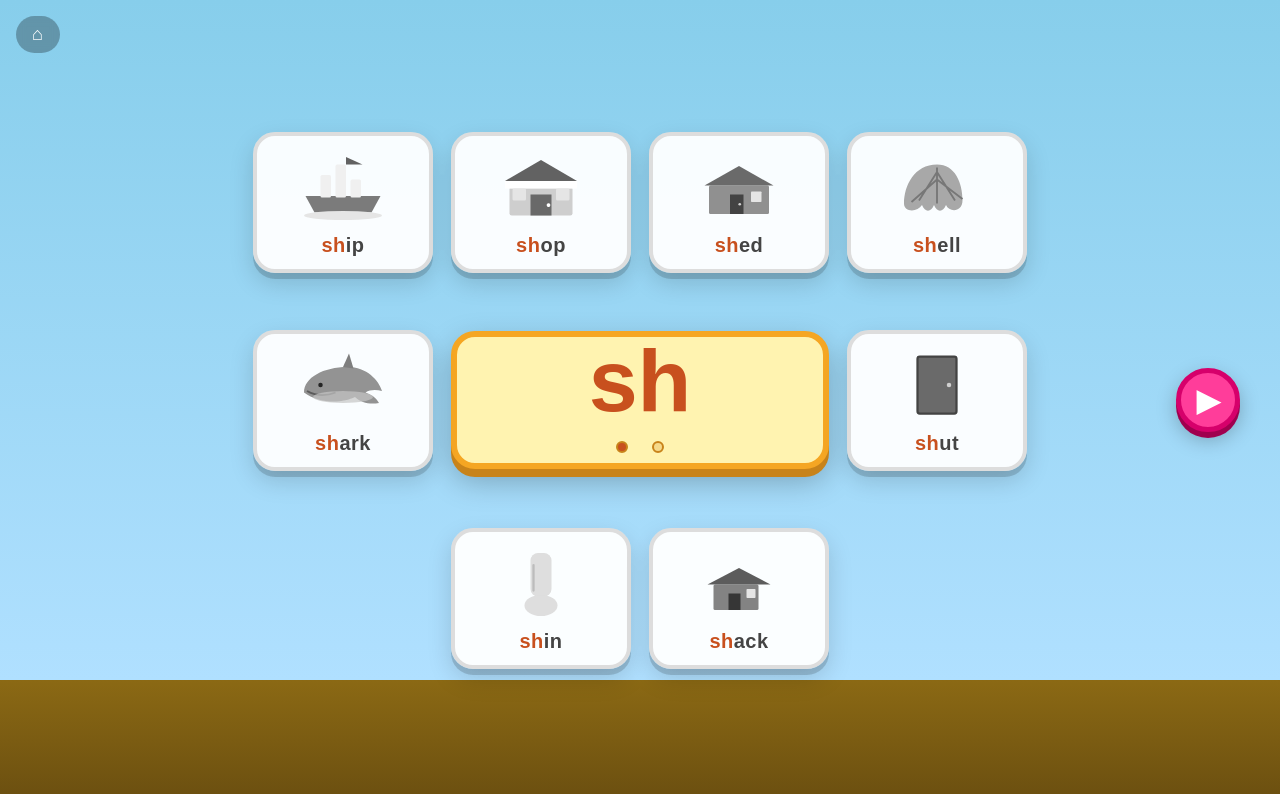
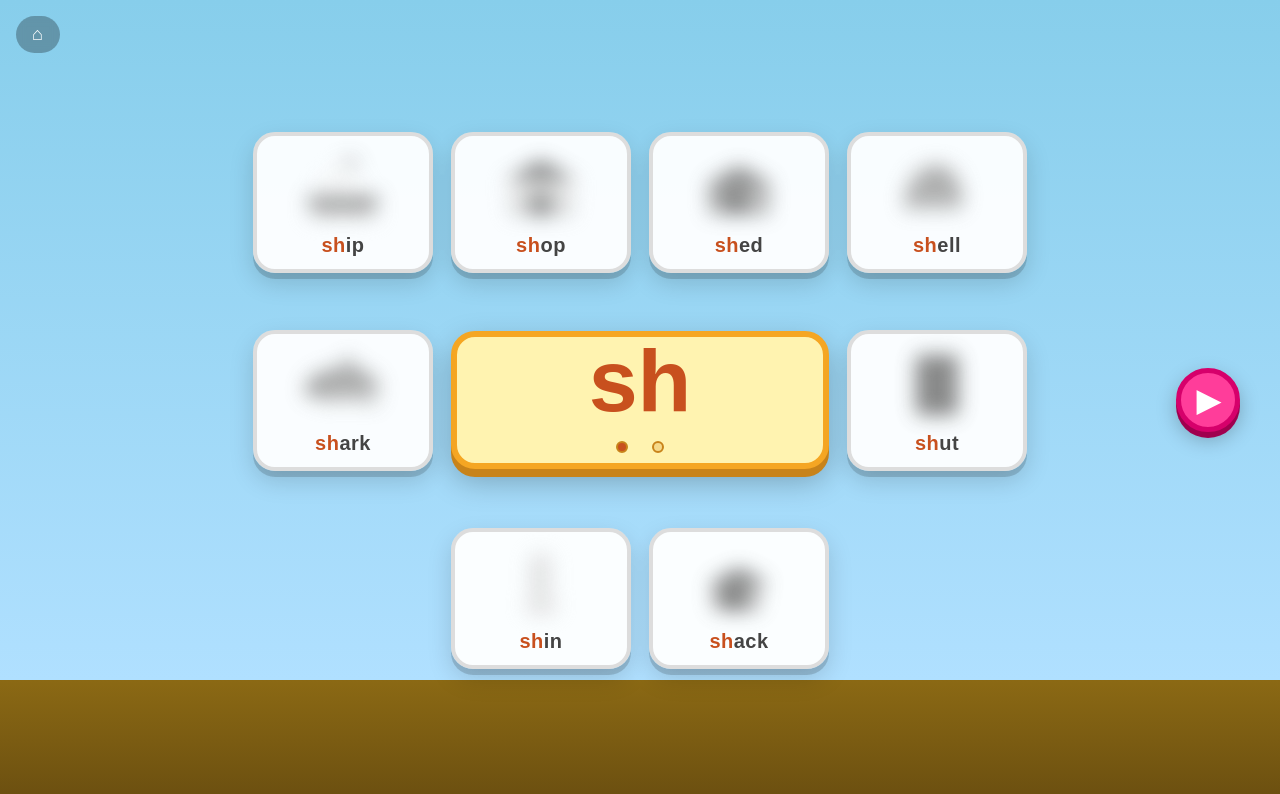
Before and after one commit to ann-703/phonics-digger, a plain HTML site: page digraphs.html in a window 1280 px wide. Drawn offline with Linux system fonts and the light colour scheme.

Commit message:
Blur pictures on digraph word tiles so he reads instead of guessing
Co-Authored-By: Claude Opus 5.5 <noreply@anthropic.com>

```diff
--- a/digraphs.html
+++ b/digraphs.html
@@ -180,11 +180,13 @@
     .word-card svg {
       width: 90px;
       height: 78px;
-      filter: grayscale(1) brightness(1.05);
+      /* Blurred so he reads the word instead of guessing from the picture */
+      filter: grayscale(1) brightness(1.05) blur(10px);
+      opacity: 0.8;
       transition: filter 0.5s ease;
     }
     .word-card.colored svg {
-      filter: grayscale(0);
+      filter: grayscale(0) blur(10px);
     }
 
     .word-label {
```
